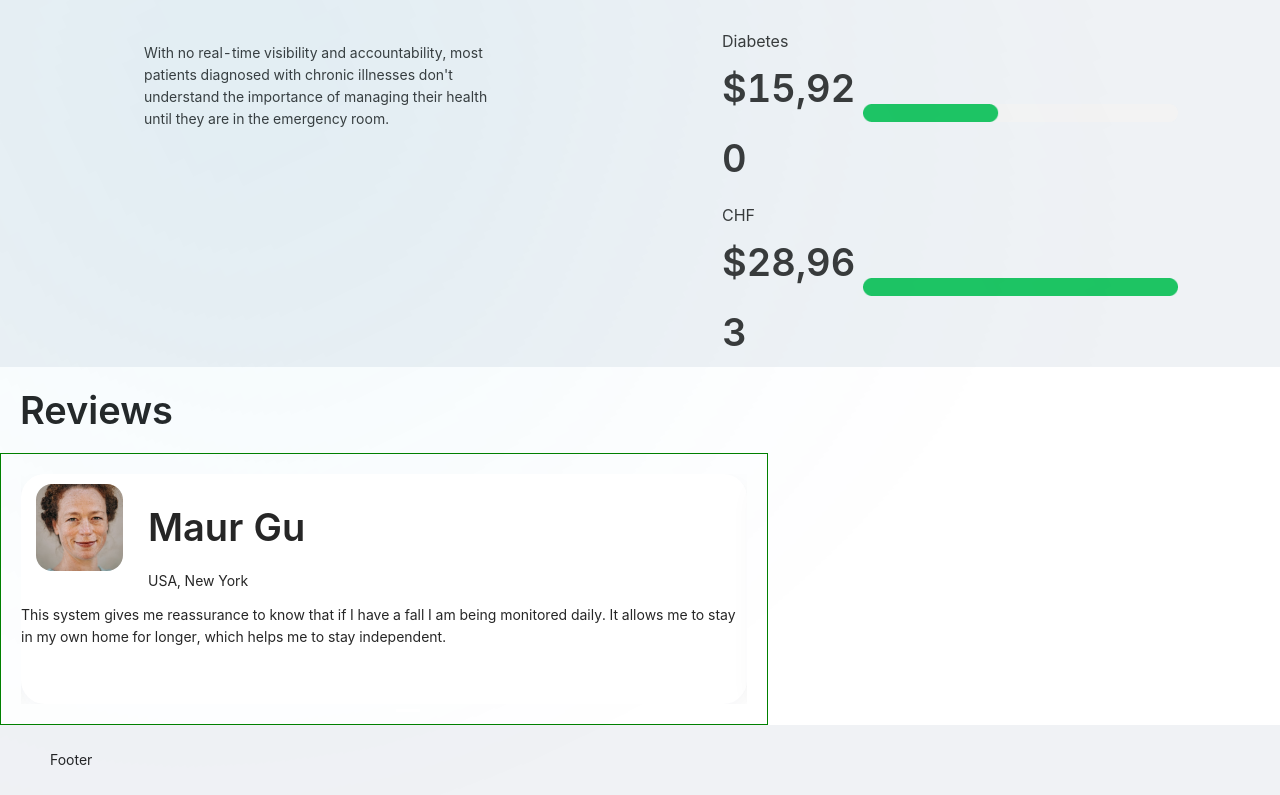
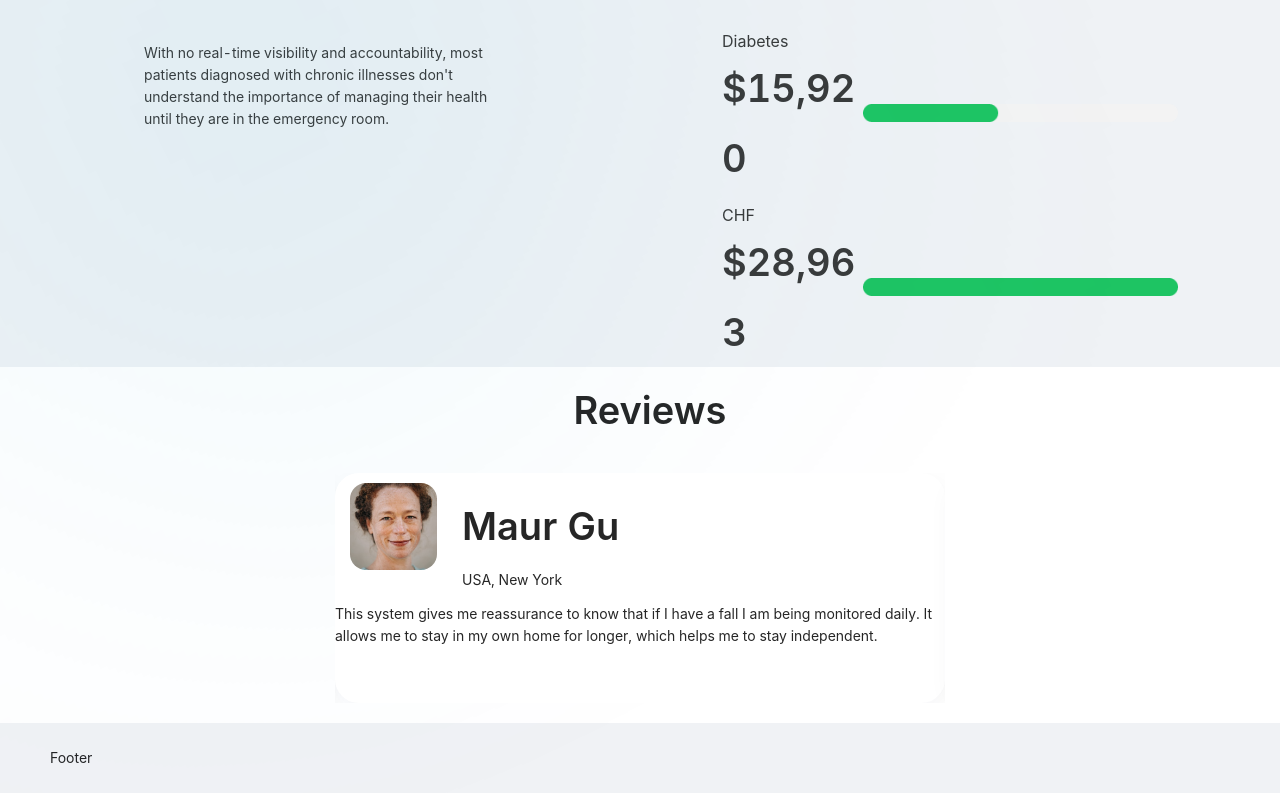
Before and after one commit to zagliadov/health, a React (Create React App) app: page / in a window 1280 px wide. Shown: the part 4764-5559 px from the top of the page. Built offline with nearby package versions, Linux system fonts and the light colour scheme.

Commit message:
Reviews adaptive

```diff
--- a/src/components/Reviews/Reviews.tsx
+++ b/src/components/Reviews/Reviews.tsx
@@ -10,6 +10,7 @@ const Wrapper = styled.div`
   display: flex;
   flex-direction: column;
   @media (min-width: 768px) {
+    align-items: center;
   }
 `;
 
@@ -19,20 +20,19 @@ const ReviewsTitle = styled(Title)`
 `;
 
 const CarouselWrapper = styled(Carousel)`
-  display: flex;
   position: relative;
   z-index: 1;
   padding: 20px;
-  border: 1px solid red;
   @media (min-width: 768px) {
-    border: 1px solid green;
-    width: 60%;
+    width: 450px;
+  }
+  @media (min-width: 992px) {
+    width: 650px;
   }
 `;
 
 const CarouselItem = styled.div`
   box-shadow: 4px 8px 24px rgba(11, 16, 65, 0.04);
-  width: 90%;
   border-radius: 24px;
   padding-top: 30px;
   height: 230px;
```
